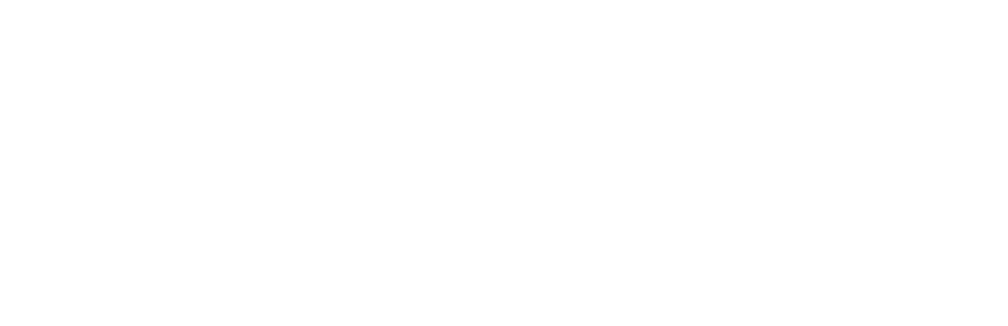
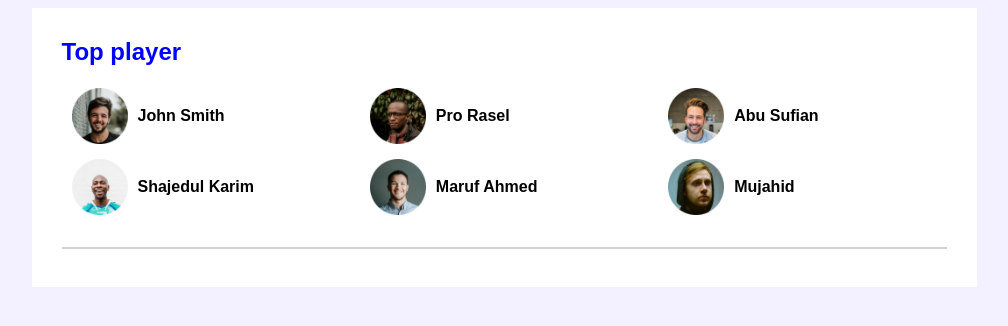
Before and after one commit to anissvr/leader-board-css3, a plain HTML site: page index.html in a window 1280 px wide. Shown: the whole page, without its empty margins (136-1144 px from the left). Drawn offline with Linux system fonts and the light colour scheme.

Commit message:
top-section

```diff
--- a/index.html
+++ b/index.html
@@ -11,7 +11,51 @@
 </head>
 
 <body>
+    <!-- header start -->
+    <header>
 
+    </header>
+    <!-- header end -->
+    <main>
+        <!-- top playrs and top blog -->
+        <section class="container">
+            <div class="top-players ">
+                <h2 class="title-section">Top player</h2>
+                <div class="players">
+                    <div class="player">
+                        <img src="images/players/player-1.png" alt="">
+                        <h4>John Smith</h4>
+                    </div>
+                    <div class="player">
+                        <img src="images/players/player-2.png" alt="">
+                        <h4>Pro Rasel
+                        </h4>
+                    </div>
+                    <div class="player">
+                        <img src="images/players/player-3.png" alt="">
+                        <h4>Abu Sufian
+                        </h4>
+                    </div>
+                    <div class="player">
+                        <img src="images/players/player-4.png" alt="">
+                        <h4>Shajedul Karim
+                        </h4>
+                    </div>
+                    <div class="player">
+                        <img src="images/players/player-5.png" alt="">
+                        <h4>Maruf Ahmed
+                        </h4>
+                    </div>
+                    <div class="player">
+                        <img src="images/players/player-6.png" alt="">
+                        <h4>Mujahid</h4>
+                    </div>
+                </div>
+
+            </div>
+            <hr>
+        </section>
+    </main>
 </body>
 
 </html>
--- a/style.css
+++ b/style.css
@@ -0,0 +1,52 @@
+body {
+    background-color: #f3f1ff;
+    font-family: Arial, Helvetica, sans-serif;
+
+}
+
+.container {
+    background-color: #ffffff;
+    width: 885px;
+    margin: auto;
+    padding: 30px;
+}
+
+.top-players {
+    margin-bottom: 30px;
+}
+
+.players {
+    display: grid;
+    grid-template-columns: repeat(3, 1fr);
+    gap: 10px;
+
+
+}
+
+.title-section {
+    font-size: 24px;
+    color: blue;
+    margin-top: 0;
+
+
+}
+
+.player {
+    display: flex;
+    align-items: center;
+
+
+
+
+}
+
+.player img {
+    width: 56px;
+    height: 56px;
+    margin: 0px 10px;
+}
+
+hr {
+    border: 1px solid #d1d1d1;
+
+}
```
